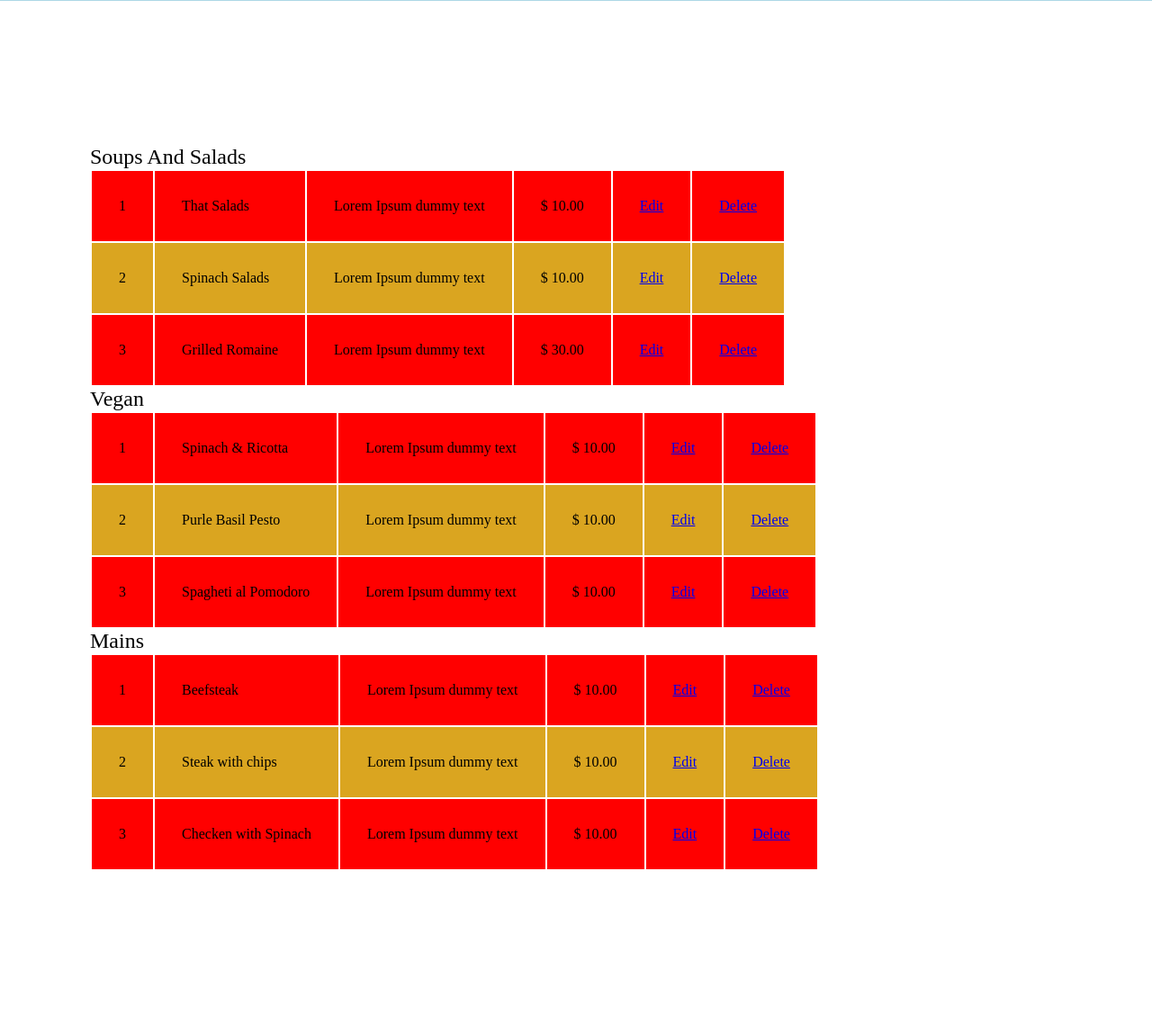
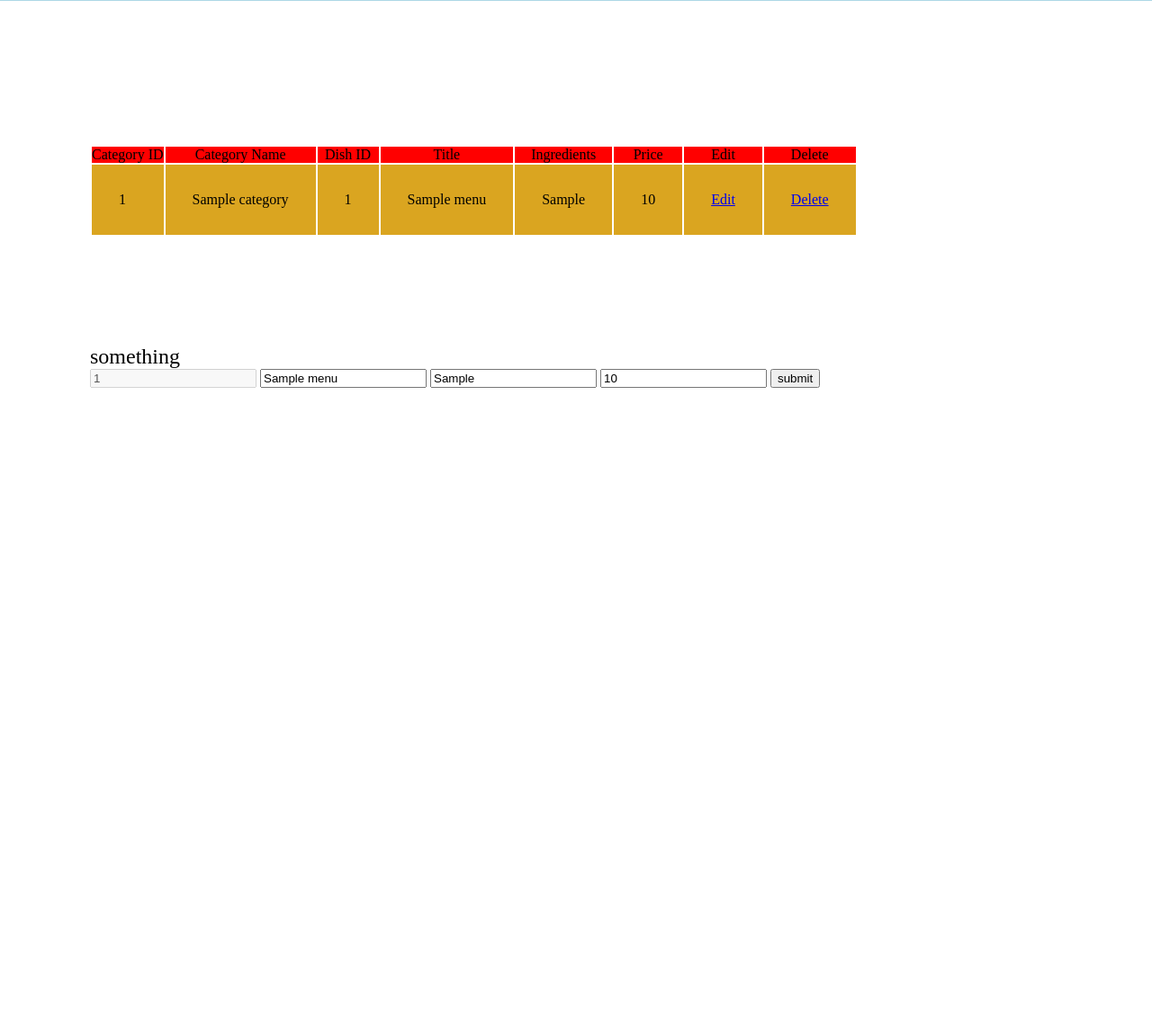
Before and after one commit to Waqas-Ali-Azhar/PHP-Web, a PHP site: page /phpweb/index.php?dish=1&edit=1 in a window 1280 px wide; the page is wider, and only the part inside the window is pictured. Shown: the part 579-1727 px from the top of that part at 90% size. After the commit the page ends 1010 px from the top of that part, so only its background shows below. Run offline with PHP 8.4, Linux system fonts and the light colour scheme; tables that the repository leaves empty or names only in its code hold one stand-in row (values such as "Sample post"); data that the repository does not hold is empty; some web fonts are replaced.

Commit message:
crud with db

```diff
--- /dev/null
+++ b/db.php
@@ -0,0 +1,17 @@
+<?php
+
+
+$servername = "localhost";
+$username = "root";
+$password = "mysql";
+$database = "phpweb";
+
+// Create connection
+$conn = new mysqli($servername, $username, $password,$database);
+
+
+// Check connection
+if ($conn->connect_error) {
+  die("Connection failed: " . $conn->connect_error);
+}
+// echo "Connected successfully";
--- a/editmenu.php
+++ b/editmenu.php
@@ -5,22 +5,15 @@
 
       <form method="POST">
 
-        <?php
 
-         $data = $food_menu['categories'][$_GET['cat']]['contents'][$_GET['id']];
 
-         // echo "<pre>";
-         // print_r($food_menu['categories'][$_GET['cat']]['contents'][$_GET['id']]);
-         // exit;
-         ?>
 
-          <input type="text" name="id" value="<?php echo ($_GET['id'] + 1) ; ?>" disabled>
-          <input type="text" name="title" value="<?php echo $data['title']; ?>">
-          <input type="text" name="ingredient" value="<?php echo $data['ingredient']; ?>">
-          <input type="text" name="price" value="<?php echo $data['price']; ?>">
-          <input type="hidden" name="id" value="<?php echo $_GET['id']; ?>">
 
-          <input type="hidden" name="cat" value="<?php echo $_GET['cat']; ?>">
+          <input type="text" name="id" value="<?php echo $row['id']; ; ?>" disabled>
+          <input type="text" name="title" value="<?php echo $row['title']; ?>">
+          <input type="text" name="ingredient" value="<?php echo $row['ingredients']; ?>">
+          <input type="text" name="price" value="<?php echo $row['price']; ?>">
+          <input type="hidden" name="id" value="<?php echo $row['id']; ?>">
           <input type="submit" value="submit" />
 
       </form>
--- a/index.php
+++ b/index.php
@@ -1,3 +1,9 @@
+<?php
+
+   include_once('db.php');
+
+
+ ?>
 <!DOCTYPE html>
 <html>
 <head>
@@ -128,90 +134,7 @@
 
   <section id="menutable">
 
-     <?php
 
-
-$food_menu = array(
-
-      'categories' => array(
-        array(
-          'label' => 'Soups And Salads',
-          'slug' => 'soups_and_salads',
-          'contents' => array(
-            array(
-              'title' => 'That Salads',
-              'price' => 10,
-              'ingredient' => 'Lorem Ipsum dummy text'
-            ),
-            array(
-              'title' => 'Spinach Salads',
-              'price' => 10,
-              'ingredient' => 'Lorem Ipsum dummy text'
-            ),
-            array(
-              'title' => 'Grilled Romaine',
-              'price' => 30,
-              'ingredient' => 'Lorem Ipsum dummy text'
-            ),
-          )
-        ),
-
-
-        array(
-          'label' => 'Vegan',
-          'slug' => 'vegan',
-          'contents' => array(
-            array(
-              'title' => 'Spinach & Ricotta',
-              'price' => 10,
-              'ingredient' => 'Lorem Ipsum dummy text'
-            ),
-            array(
-              'title' => 'Purle Basil Pesto',
-              'price' => 10,
-              'ingredient' => 'Lorem Ipsum dummy text'
-            ),
-            array(
-              'title' => 'Spagheti al Pomodoro',
-              'price' => 10,
-              'ingredient' => 'Lorem Ipsum dummy text'
-            ),
-          )
-        ),
-
-
-
-
-        array(
-          'label' => 'Mains',
-          'slug' => 'mains',
-          'contents' => array(
-            array(
-              'title' => 'Beefsteak',
-              'price' => 10,
-              'ingredient' => 'Lorem Ipsum dummy text'
-            ),
-            array(
-              'title' => 'Steak with chips',
-              'price' => 10,
-              'ingredient' => 'Lorem Ipsum dummy text'
-            ),
-            array(
-              'title' => 'Checken with Spinach',
-              'price' => 10,
-              'ingredient' => 'Lorem Ipsum dummy text'
-            ),
-          )
-        ),
-
-
-      )
-
-    );
-
-
-
-    ?>
 
     <?php
 
@@ -222,68 +145,79 @@ $food_menu = array(
     $desc = $_POST['ingredient'];
     $price = $_POST['price'];
     $id = $_POST['id'];
-    $cat = $_POST['cat'];
 
 
 
-    $food_menu['categories'][$cat]['contents'][$id]['title'] = $title ;
-    $food_menu['categories'][$cat]['contents'][$id]['ingredient'] =   $desc;
-    $food_menu['categories'][$cat]['contents'][$id]['price'] =  $price ;
+    $sql = "update tbl_food_menu set title='".$title."', ingredients = '".$desc."', price ='".$price."'
+    where id=". $id;
+
+    $result = $conn->query($sql);;
+    if($result){
+      unset($_GET);
+      ?>
+      <script type="text/javascript">
+        alert('Your record is updated');
+      </script>
+      <?php
+    }
+    else{
+      ?>
+      <script type="text/javascript">
+        alert('Could not update');
+      </script>
+      <?php
+    }
+
+
+ header('Location: http://localhost/phpweb');
 
 }
 
   if(!empty($_GET['del'])){
     $food_menu['categories'][$_GET['cat']]['contents'][$_GET['id']]['delete'] = 1;
 
-    }
+  }
 
 
 
 
 
-    foreach($food_menu['categories'] as $cat_key => $category ){
+  $sql = "SELECT c.id as cat_id, c.label, m.id as dish_id, m.title, m.ingredients, m.price from tbl_categories c INNER JOIN tbl_food_menu m ON c.id = m.category_id";
+  $result = $conn->query($sql);
 
-    ?>
+  $table = "<table>";
+  $tr = '<tr>
+  <th>Category ID</th>
+  <th>Category Name</th>
+  <th>Dish ID</th>
+  <th>Title</th>
+  <th>Ingredients</th>
+  <th>Price</th>
+  <th>Edit</th>
+  <th>Delete</th>
+  </tr>';
+  if($result->num_rows > 0){
+    while( $row = $result->fetch_assoc()){
+      $tr .= '<tr>
+      <td>'.$row['cat_id'].'</td>
+      <td>'.$row['label'].'</td>
+      <td>'.$row['dish_id'].'</td>
+      <td>'.$row['title'].'</td>
+      <td>'.$row['ingredients'].'</td>
+      <td>'.$row['price'].'</td>
+      <td><a href="index.php?dish='.$row['dish_id'].'&edit=1">Edit</a></td>
+      <td><a href="#">Delete</a></td>
+      </tr>';
+    }
+  }
+  $table .= $tr.'</table>';
 
-    <div class="category-title">
-      <h1><?php echo $category['label']; ?></h1>
-    </div>
-
-    <table>
-
-      <?php
-
-      foreach($category['contents'] as $key=> $dish):
-         if($dish['delete'] > 0)
-            continue;
-
-          $query_string = 'id='.$key.'&cat='.$cat_key;
-          $query_delete = 'id='.$key.'&cat='.$cat_key.'&del=1';
-
-
-        ?>
-
-        <tr>
-          <td><?php echo $key+1; ?></td>
-          <td><?php echo $dish['title']; ?></td>
-          <td><?php echo $dish['ingredient']; ?></td>
-          <td> &#36; <?php echo $dish['price'].'.00'; ?></td>
-          <td> <a href="index.php?<?php echo $query_string; ?>">Edit</a></td>
-          <td> <a href="index.php?<?php echo  $query_delete; ?>">Delete</a></td>
+  echo $table;
 
 
 
-        </tr>
 
-
-        <?php
-          endforeach;
-      ?>
-
-    </table>
-    <?php  } ?>
-
-
+   ?>
 
 
   </section>
@@ -291,8 +225,18 @@ $food_menu = array(
 
   <?php
 
+  $row = '';
+  if(isset($_GET['edit'])){
+    $dish_id = $_GET['dish'];
+    $sql = "select * from tbl_food_menu where id=".$dish_id;
+    $result = $conn->query($sql);
 
-  if(isset($_GET['id'])){
+    if($result->num_rows >  0){
+      $row = $result->fetch_assoc();
+    }
+
+
+
     include_once 'editmenu.php';
   }
 
```
